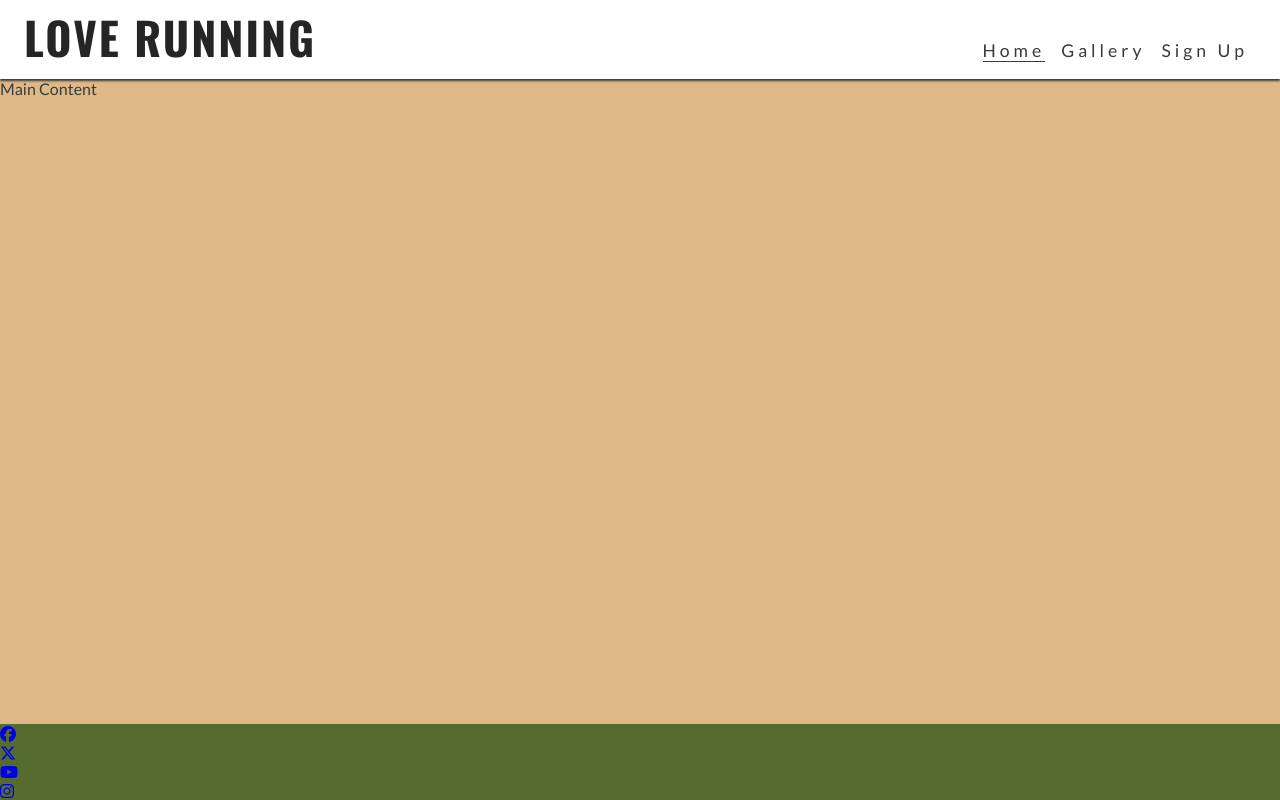
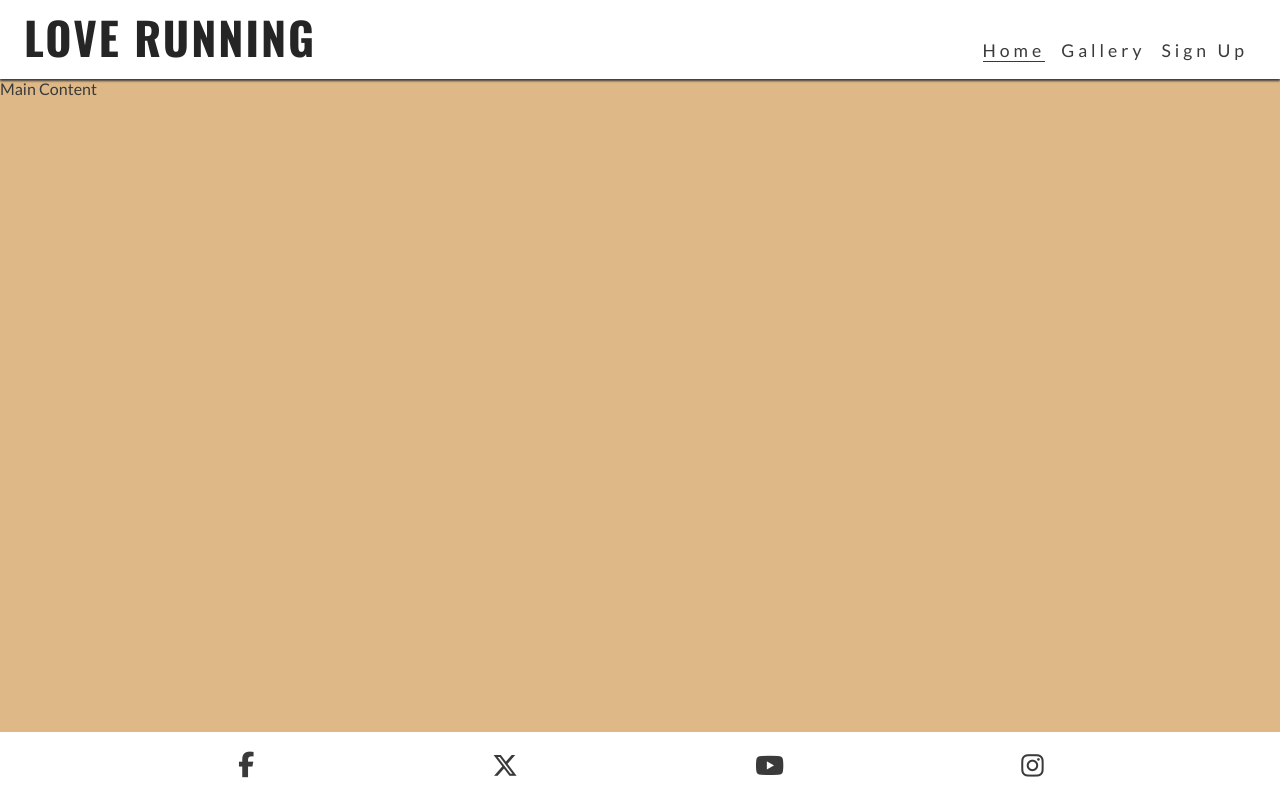
Before and after one commit to Matt-Cowen/LoveRunning, a plain HTML site: page index.html in a window 1280 px wide. Drawn offline with nearby package versions, Linux system fonts and the light colour scheme.

Commit message:
Styled footer icons for all screen sizes

```diff
--- a/assets/css/style.css
+++ b/assets/css/style.css
@@ -98,10 +98,20 @@ main {
 }
 
 /* Footer */
-footer {
-    background-color: darkolivegreen;
+
+#social-networks {
+    text-align: center;
+    padding: 20px 0;
+    display: flex;
+    justify-content: space-evenly;
+    list-style-type: none;
 }
 
+#social-networks i {
+    font-size: 160%;
+    padding: 5%;
+    color: #3a3a3a;
+}
 
 
 /* Media query: tablets and larger (>767px) */
--- a/index.html
+++ b/index.html
@@ -37,10 +37,10 @@
     <main>Main Content</main>
     <!--Footer-->
     <footer>
-        <ul>
+        <ul id="social-networks">
             <li>
                 <a href="https://www.facebook.com/" target="_blank" rel="noopener"
-                    aria-label="Visit our Facebook page (opens in a new tab)"><i class="fa-brands fa-facebook"></i></a>
+                    aria-label="Visit our Facebook page (opens in a new tab)"><i class="fa-brands fa-facebook-f"></i></a>
             </li>
             <li>
                 <a href="https://x.com/" target="_blank" rel="noopener"
```
